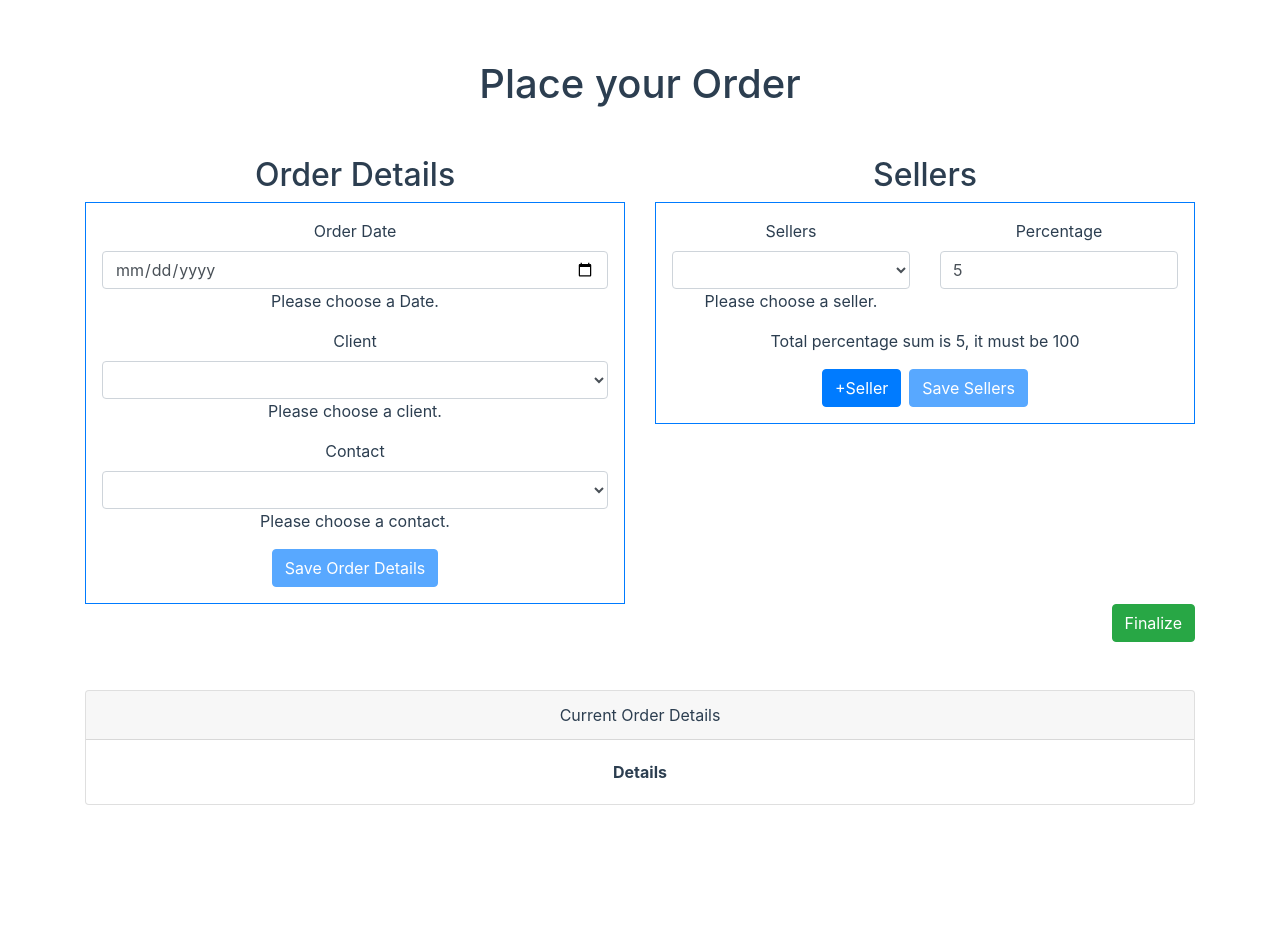
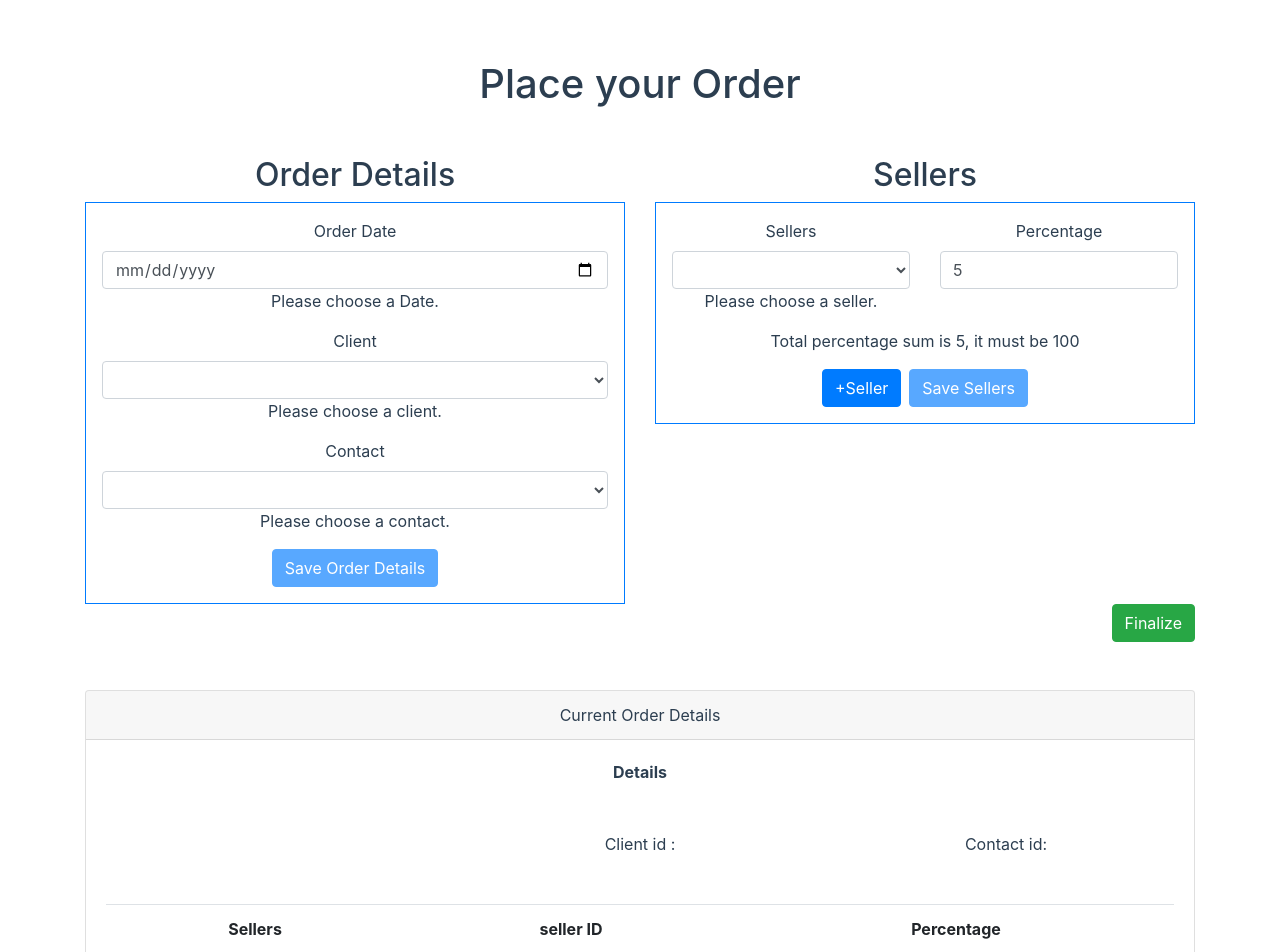
Before and after one commit to sunnyvilles/ordering-system-vue-vuex, a Vue app: page / in a window 1280 px wide. Shown: the top 952 px of the page. Before the commit the page ends 805 px from the top, so only its background shows below. Built offline with nearby package versions, Linux system fonts and the light colour scheme; the HTML template or start-up script is replaced by a standard one.

Commit message:
added table

```diff
--- a/src/components/CurrentOrder.vue
+++ b/src/components/CurrentOrder.vue
@@ -22,7 +22,7 @@
         </div>
       </div>
     </div>
-    <div v-if="currentOrder.finalize"> This order has been finalized</div>
+    <div v-if="currentOrder.finalize" class="mt-5"> This order has been finalized</div>
     <div class="row">
       <div class="col-sm">
         <button
@@ -48,36 +48,45 @@ import DisplayOrder from "./DisplayOrder/DisplayOrder";
 
 export default {
   name: "CurrentOrder",
+
   data() {
     return {
       currentOrderCopy: {},
     };
   },
+
   components: {
     DisplayOrder,
     OrderDetails,
     Sellers,
   },
+
   mounted() {
     //make a copy of current order , for pre-finalize
     this.currentOrderCopy = JSON.parse(JSON.stringify(this.currentOrder));
   },
+
   computed: {
     currentOrder() {
       return this.$store.state.currentOrder;
     },
   },
+
   methods: {
+
     updateOrderDetails(data) {
       this.currentOrderCopy.orderDetails = data;
     },
+
     updateOrderSellers(data) {
       this.currentOrderCopy.sellers = data
     },
+
     onFinalizeOrder() {
       this.currentOrderCopy.finalize = true;
       this.$store.dispatch("finalizeOrder", this.currentOrderCopy);
     },
+
   },
 };
 </script>
--- a/src/components/DisplayOrder/DisplayOrder.vue
+++ b/src/components/DisplayOrder/DisplayOrder.vue
@@ -1,18 +1,22 @@
 <template>
 
-  <div class="card mt-5" v-if="order">
+  <div class="card mt-5" v-if="currentOrder">
     <div class="card-header">
       Current Order Details
     </div>
     <div class="card-body">
+
       <strong>Details</strong>
-      <div class="row mt-5" v-if="order.orderDetails">
-        <div class="col-sm">{{order.orderDetails.order_date}}</div>
-        <div class="col-sm">Client id :{{order.orderDetails.client}}</div>
-        <div class="col-sm">Contact id:{{order.orderDetails.contact}}</div>
+
+      <div class="row mt-5" v-if="currentOrder.orderDetails">
+
+        <div class="col-sm">{{currentOrder.orderDetails.order_date}}</div>
+        <div class="col-sm">Client id :{{currentOrder.orderDetails.client}}</div>
+        <div class="col-sm">Contact id:{{currentOrder.orderDetails.contact}}</div>
+
       </div>
 
-      <table class="table mt-5"  v-if="order.sellers">
+      <table class="table mt-5"  v-if="currentOrder.sellers">
         <thead>
           <th>Sellers</th>
           <th>seller ID</th>
@@ -20,14 +24,13 @@
         </thead>
 
         <tbody>
-          <tr v-for="s in order.sellers" :key="s.recordId">
+          <tr v-for="s in currentOrder.sellers" :key="s.recordId">
             <th scope="row"></th>
             <td>{{s.sellerId}}</td>
             <td>{{s.percentage}}</td>
           </tr>
         </tbody>
       </table>
-
 
     </div>
   </div>
@@ -37,13 +40,9 @@
 <script>
 
 export default {
+
   props: {
     currentOrder: Object
-  },
-  data(){
-    return{
-      order : this.currentOrder
-    }
   }
 }
 </script>
--- a/src/components/Sellers/Sellers.vue
+++ b/src/components/Sellers/Sellers.vue
@@ -9,6 +9,7 @@
       <button type="submit" class="btn btn-primary" @click.prevent="addSeller">
         +Seller
       </button>
+
       <button
           type="submit"
           class="btn btn-primary ml-2"
@@ -20,6 +21,7 @@
     </form>
 
   </div>
+
 </template>
 
 <script>
```
Also changed, not shown: src/components/OrderDetails/OrderDetails.vue (+8 -0 lines), src/components/Sellers/Seller.vue (+9 -0 lines).
